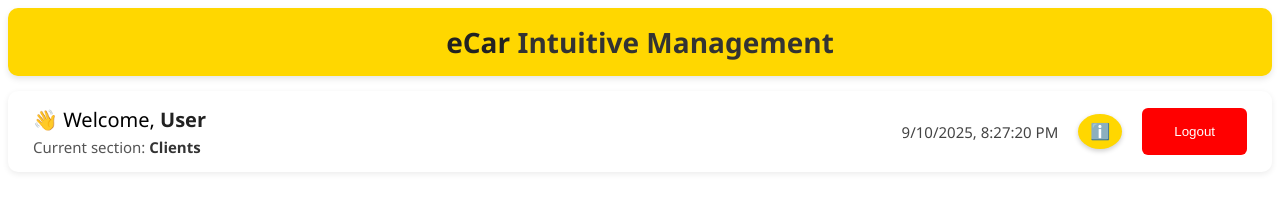
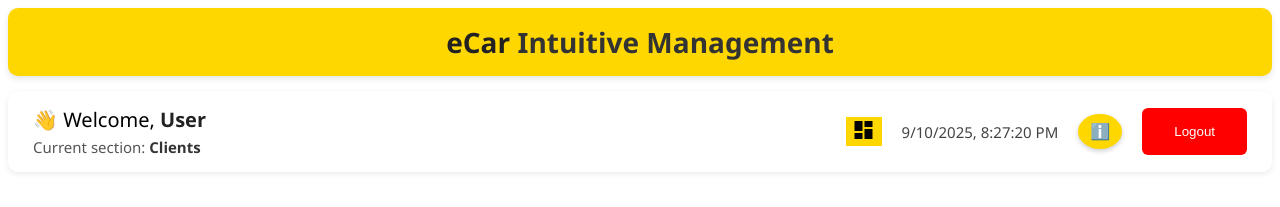
Before and after one commit to adicefo/GraphServe, an Angular app in the folder ecar-frontend/: page /clients in a window 1280 px wide. Shown: the top 207 px of the page. Built offline with nearby package versions, Linux system fonts and the light colour scheme.

Commit message:
Added dashboard button
Added dashboard button

```diff
--- a/ecar-frontend/angular.json
+++ b/ecar-frontend/angular.json
@@ -30,6 +30,7 @@
 ],
 
             "styles": [
+              "node_modules/@fortawesome/fontawesome-free/css/all.min.css",
               "src/styles.css"
             ],
             "scripts": [],
--- a/ecar-frontend/package.json
+++ b/ecar-frontend/package.json
@@ -21,6 +21,7 @@
     "@angular/platform-server": "^19.1.0",
     "@angular/router": "^19.1.0",
     "@angular/ssr": "^19.1.3",
+    "@fortawesome/fontawesome-free": "^7.0.1",
     "express": "^4.18.2",
     "rxjs": "~7.8.0",
     "tslib": "^2.3.0",
--- a/ecar-frontend/src/app/pages/master/master.component.css
+++ b/ecar-frontend/src/app/pages/master/master.component.css
@@ -138,3 +138,7 @@
   font-weight: 500;
   transition: all 0.2s;
 }
+.dashboard-btn{
+  background: #ffd700;
+  border: none;
+}
--- a/ecar-frontend/src/app/pages/master/master.component.html
+++ b/ecar-frontend/src/app/pages/master/master.component.html
@@ -16,6 +16,11 @@
     </div>
 
     <div class="status-box">
+      <button class="dashboard-btn" (click)="navigateToDashboard()" title="Go to Dashboard" *ngIf="currentRoute !== 'Dashboard'">
+        <span class="material-icons">dashboard</span>
+      </button>
+
+
 
       <span class="date-time">{{ currentDateTime }}</span>
 
--- a/ecar-frontend/src/app/pages/master/master.component.ts
+++ b/ecar-frontend/src/app/pages/master/master.component.ts
@@ -41,4 +41,7 @@ export class MasterComponent {
     localStorage.removeItem('password');
     this.router.navigate(['']);
   }
+  navigateToDashboard(){
+    this.router.navigate(['dashboard']);
+  }
 }
--- a/ecar-frontend/src/index.html
+++ b/ecar-frontend/src/index.html
@@ -6,6 +6,8 @@
   <base href="/">
   <meta name="viewport" content="width=device-width, initial-scale=1">
   <link rel="icon" type="image/x-icon" href="favicon.ico">
+  <link href="https://fonts.googleapis.com/icon?family=Material+Icons" rel="stylesheet">
+
 </head>
 <body>
   <app-root></app-root>
```
Also changed, not shown: 1 other file (tests, documents, lock files or other folders).
